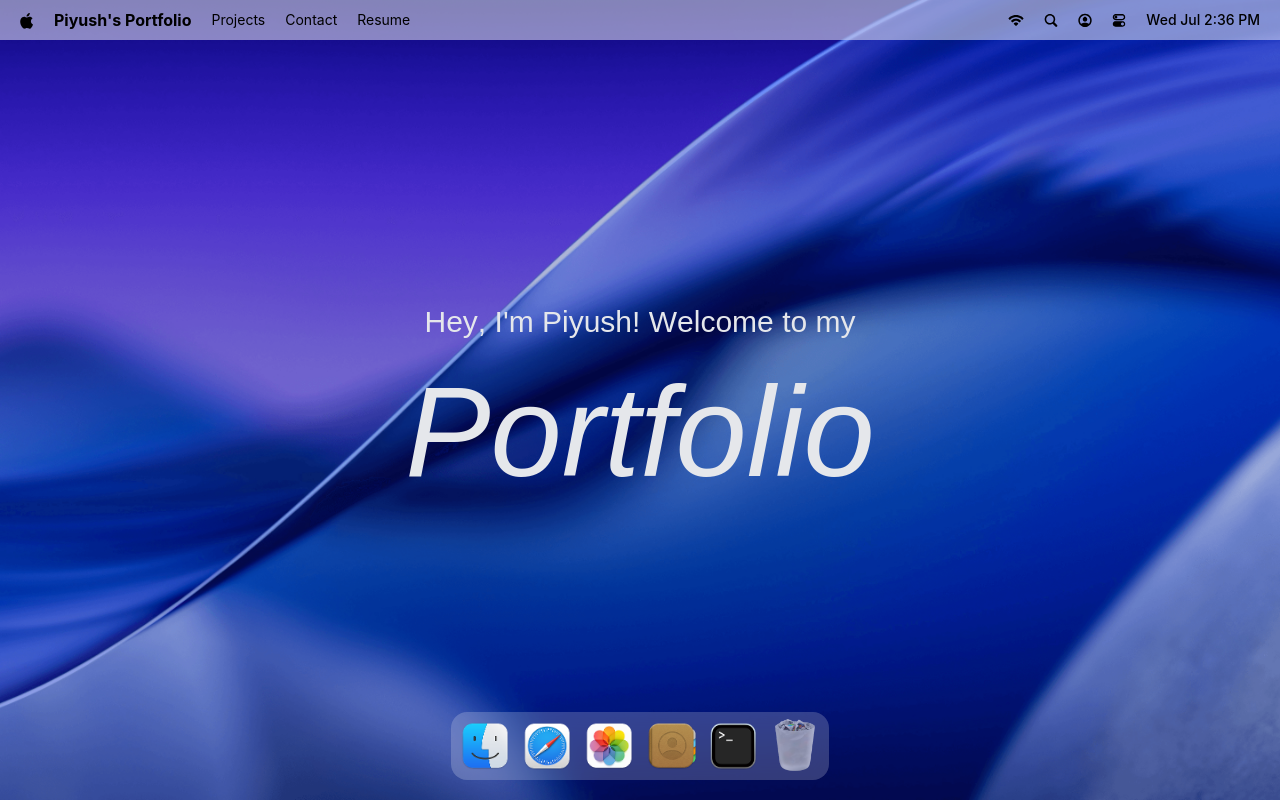
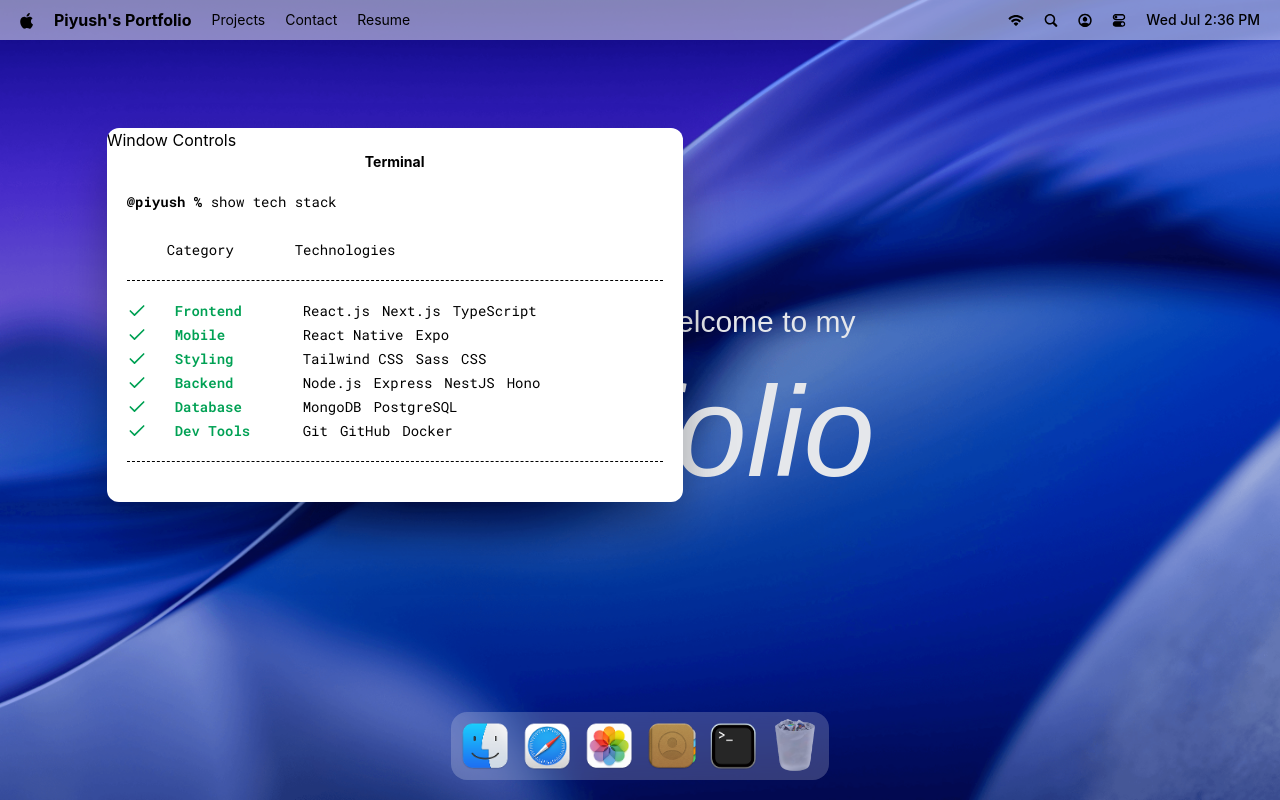
Before and after one commit to pagarwal884/Resume, a React (Vite) app: page / in a window 1280 px wide. Both pictures are taken after a click on the button 733 px from the left and 746 px from the top of the page. Built offline with nearby package versions, Linux system fonts and the light colour scheme; a web font is replaced by a local one.

Commit message:
Add open window on click on Icon is done now I am pushing the code till I have done other logics will push later with time and also I am using dummy data but after completion of this project I will upload my own data

```diff
--- a/src/App.jsx
+++ b/src/App.jsx
@@ -1,8 +1,13 @@
-import React from 'react'
-import Navbar from './Components/Navbar'
-import Welcome from './Components/Welcome'
-import Dock from './Components/Dock'
+import React from "react";
+import gsap from "gsap";
+import { Draggable } from "gsap/all";
 
+import Navbar from "./Components/Navbar";
+import Welcome from "./Components/Welcome";
+import Dock from "./Components/Dock";
+import TerminalWindow from "./windows/Terminal";
+
+gsap.registerPlugin(Draggable);
 
 const App = () => {
   return (
@@ -10,8 +15,10 @@ const App = () => {
       <Navbar />
       <Welcome />
       <Dock />
+
+      <TerminalWindow />
     </main>
-  )
-}
+  );
+};
 
-export default App
+export default App;
--- /dev/null
+++ b/src/hoc/WindowWrapper.jsx
@@ -0,0 +1,34 @@
+import React, { useRef } from "react";
+import useWindowStore from "#/store/window";
+
+const WindowWrapper = (Component, windowKey) => {
+  const Wrapped = (props) => {
+    const { focusWindow, windows } = useWindowStore();
+
+    const { isOpen, zIndex } = windows[windowKey];
+
+    const ref = useRef(null);
+
+    if (!isOpen) return null;
+
+    return (
+      <section
+        id={windowKey}
+        ref={ref}
+        style={{ zIndex }}
+        className="absolute"
+        onMouseDown={() => focusWindow(windowKey)}
+      >
+        <Component {...props} />
+      </section>
+    );
+  };
+
+  Wrapped.displayName = `WindowWrapper(${
+    Component.displayName || Component.name || "Component"
+  })`;
+
+  return Wrapped;
+};
+
+export default WindowWrapper;
--- /dev/null
+++ b/src/windows/Terminal.jsx
@@ -0,0 +1,48 @@
+import React from "react";
+import WindowWrapper from "#/hoc/WindowWrapper";
+import { techStack } from "#/constants";
+import { Check } from "lucide-react";
+
+const Terminal = () => {
+  return (
+    <>
+      <div className="window-header">
+        <p>Window Controls</p>
+        <h2>Terminal</h2>
+      </div>
+
+      <div className="techstack">
+        <p>
+          <span className="font-bold">@piyush % </span>
+          show tech stack
+        </p>
+
+        <div className="label">
+          <p className="w-32">Category</p>
+          <p>Technologies</p>
+        </div>
+
+        <ul className="content">
+          {techStack.map(({ category, items }) => (
+            <li key={category} className="flex items-center">
+              <div className="flex items-center gap-2">
+                <Check className="check" size={20} />
+                <h3>{category}</h3>
+              </div>
+
+              <ul>
+                {items.map((item, i) => (
+                  <li key={i}>{item}</li>
+                ))}
+              </ul>
+            </li>
+          ))}
+        </ul>
+      </div>
+    </>
+  );
+};
+
+const TerminalWindow = WindowWrapper(Terminal, "terminal");
+
+export default TerminalWindow;
```
